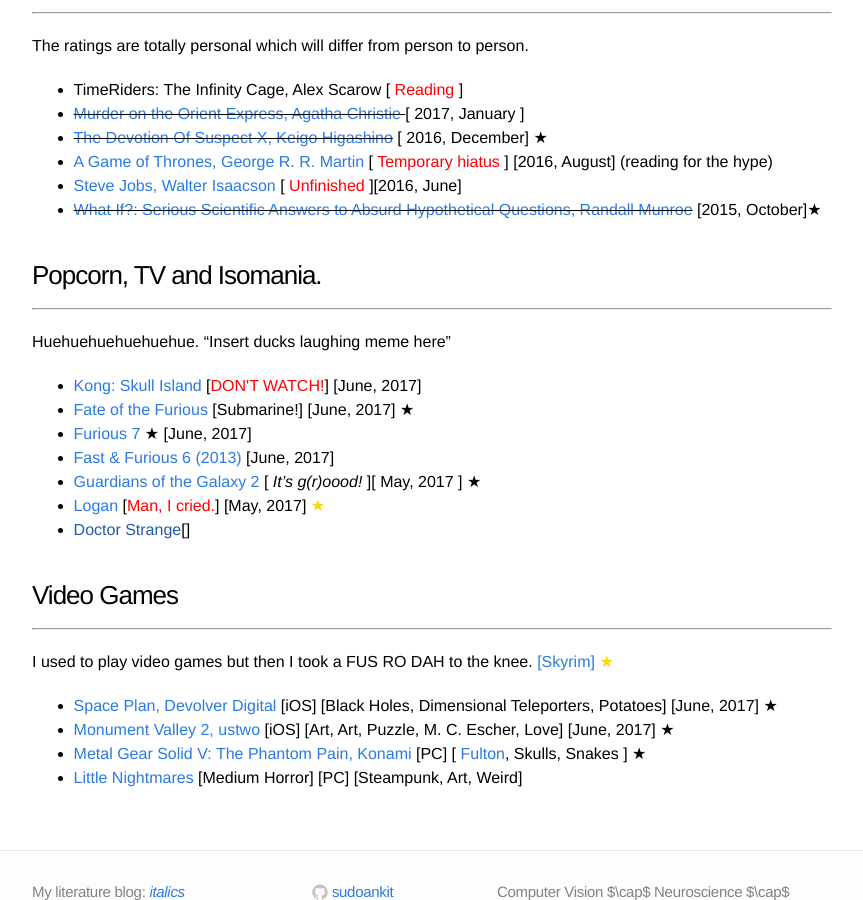
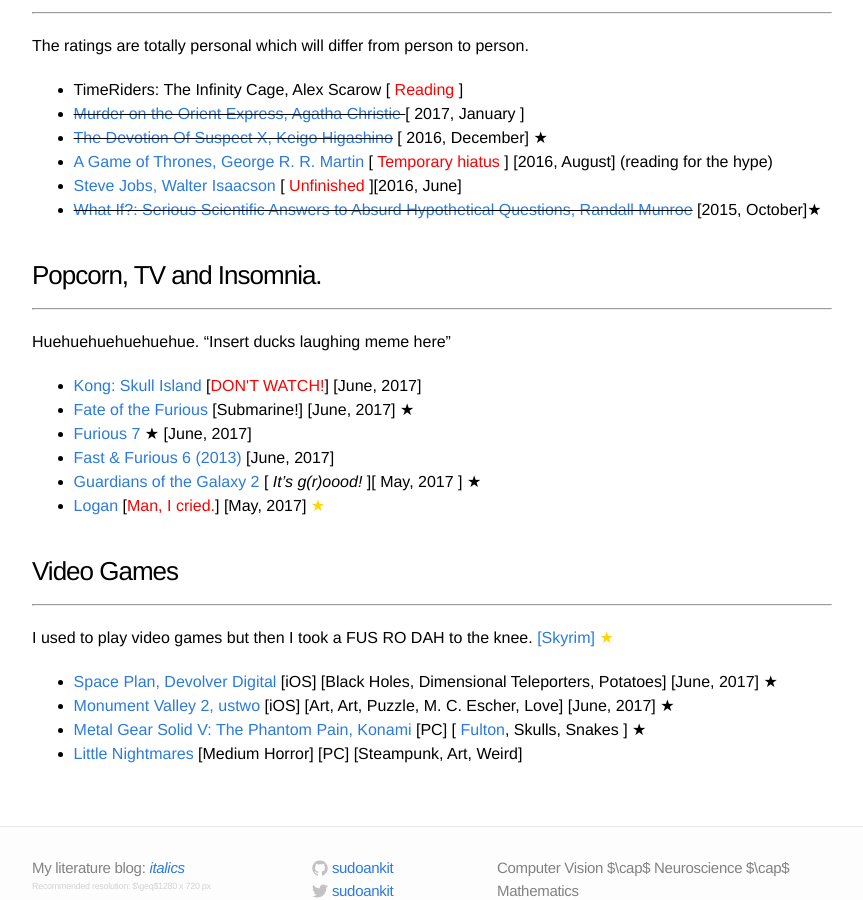
Before and after one commit to sudoankit/sudoankit.github.io, a Jekyll site: the page built from sigma.md, in a window 1280 px wide and 900 px high, scrolled down 627 px. Shown: the whole window, without its empty margins (208-1071 px from the left). Built offline with Jekyll 4.4.1, drawn with Linux system fonts in a browser that asks for light colours; a script that is not in the unit is left out; comment, search, counter and statistics services are not loaded.

Commit message:
Typos, bugs and general clean-up

```diff
--- a/sigma.md
+++ b/sigma.md
@@ -37,7 +37,7 @@
 
 
 
-### Popcorn, TV and Isomania. <!-- With Jalapenos, cheese and oregano! also the tomato one tastes okay but any movie is better with Schezwan Mulan Sauce!!!!!!!!!!!!!!!!!!!!!!!!!!!!!!!!!!!!!!!!!!!!!!!!!!!!! -->
+### Popcorn, TV and Insomnia. <!-- With Jalapenos, cheese and oregano! also the tomato one tastes okay but any movie is better with Schezwan Mulan Sauce!!!!!!!!!!!!!!!!!!!!!!!!!!!!!!!!!!!!!!!!!!!!!!!!!!!!! -->
 ---
 
 Huehuehuehuehuehue. "Insert ducks laughing meme here"
@@ -48,7 +48,7 @@
 - [	Fast & Furious 6 (2013)](http://www.imdb.com/title/tt1905041/) [June, 2017]
 - [Guardians of the Galaxy 2](http://www.imdb.com/title/tt3896198/) [ _It's g(r)oood!_ ][ May, 2017 ] &#x2605;
 - [Logan](http://www.imdb.com/title/tt3315342/) [<font color="red">Man, I cried.</font>] [May, 2017] <font color="gold">&#x2605;</font>
-- [Doctor Strange]()[]
+
 
 ### Video Games
 ---
```
Also changed, not shown: about.md (+2 -0 lines).
